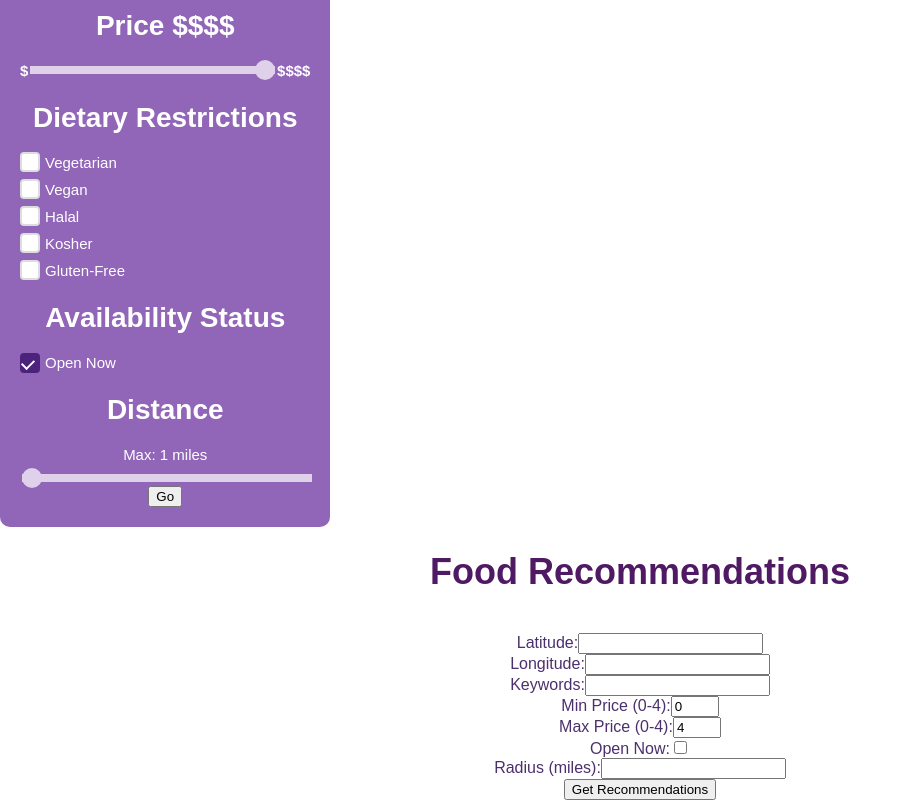
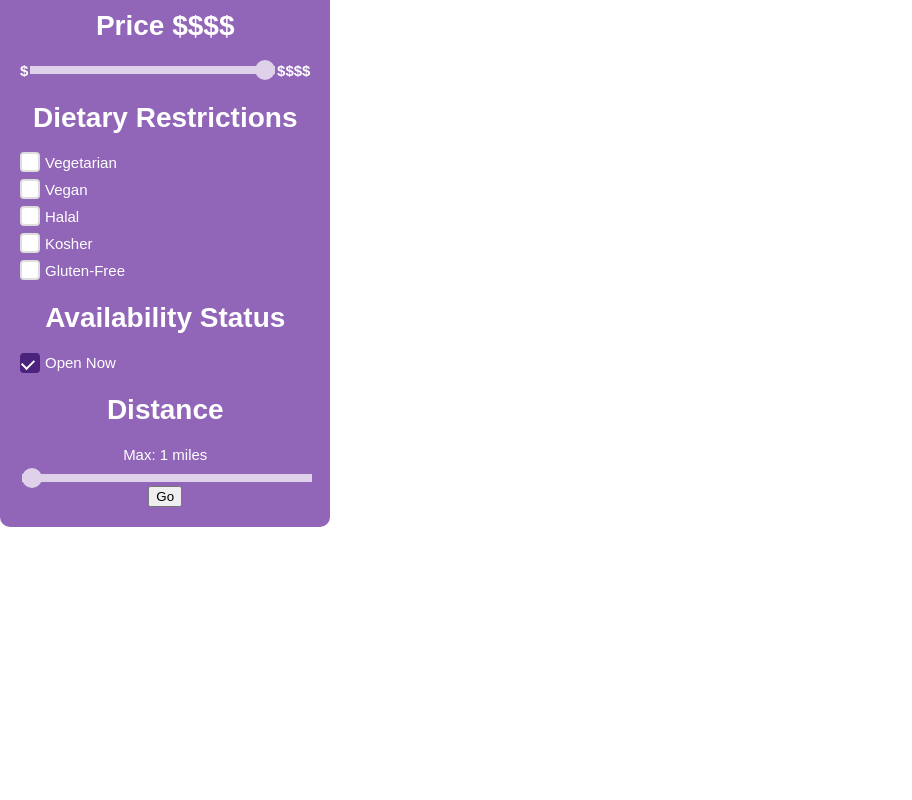
Before and after one commit to hcp-uw/Husky-Grumbl, a React (Create React App) app in the folder frontend/: page /explore-page in a window 1280 px wide. Shown: the part 716-1516 px from the top of the page, without its empty margins (0-912 px from the left). After the commit the page ends 1243 px from the top, so only its background shows below. Built offline with nearby package versions, Linux system fonts and the light colour scheme.

Commit message:
fixing stuff

```diff
--- a/frontend/src/App.js
+++ b/frontend/src/App.js
@@ -47,97 +47,6 @@ function App() {
           <Route path="/contact-us" element={<ContactUs />} />
           {/* Define other routes if needed */}
         </Routes>
-
-        {/* Form for getting food recommendations */}
-        <div className="App">
-          <h1>Food Recommendations</h1>
-          <form onSubmit={handleSubmit}>
-            <div>
-              <label>Latitude:</label>
-              <input
-                type="number"
-                step="any"
-                value={latitude}
-                onChange={(e) => setLatitude(e.target.value)}
-                required
-              />
-            </div>
-            <div>
-              <label>Longitude:</label>
-              <input
-                type="number"
-                step="any"
-                value={longitude}
-                onChange={(e) => setLongitude(e.target.value)}
-                required
-              />
-            </div>
-            <div>
-              <label>Keywords:</label>
-              <input
-                type="text"
-                value={keywords}
-                onChange={(e) => setKeywords(e.target.value)}
-              />
-            </div>
-            <div>
-              <label>Min Price (0-4):</label>
-              <input
-                type="number"
-                min="0"
-                max="4"
-                value={minPrice}
-                onChange={(e) => setMinPrice(Number(e.target.value))}
-              />
-            </div>
-            <div>
-              <label>Max Price (0-4):</label>
-              <input
-                type="number"
-                min="0"
-                max="4"
-                value={maxPrice}
-                onChange={(e) => setMaxPrice(Number(e.target.value))}
-              />
-            </div>
-            <div>
-              <label>Open Now:</label>
-              <input
-                type="checkbox"
-                checked={openNow}
-                onChange={(e) => setOpenNow(e.target.checked)}
-              />
-            </div>
-            <div>
-              <label>Radius (miles):</label>
-              <input
-                type="number"
-                value={radius}
-                onChange={(e) => setRadius(e.target.value)}
-              />
-            </div>
-            <button type="submit">Get Recommendations</button>
-          </form>
-
-          {/* Display recommendations */}
-          {recommendations.length > 0 && (
-            <div>
-              <h2>Recommended Restaurants</h2>
-              {recommendations.map((recommendation, index) => (
-                <RestaurantCard
-                  key={index}
-                  restaurantName={recommendation.name}
-                  cuisine={recommendation.cuisine || 'Unknown'}
-                  totalRatings={recommendation.total_user_ratings}
-                  distance={recommendation.distance}
-                  price={recommendation.price_level}
-                  rating={recommendation.rating}
-                  isOpen={recommendation.open_now ? 'Yes' : 'No'}
-                />
-              ))}
-            </div>
-          )}
-        </div>
       </div>
     </Router>
   );
--- a/frontend/src/ExplorePage.js
+++ b/frontend/src/ExplorePage.js
@@ -33,6 +33,8 @@ const ExplorePage = () => {
   const [minPrice, setMinPrice] = useState(0);      // minPrice by default set to $
   const [maxDistance, setMaxDistance] = useState(1); // distance slider in miles
   const [openNow, setOpenNow] = useState(true);      // Default to only open restaurants
+  const [showRecommendations, setShowRecommendations] = useState(false); // New state to control visibility
+
 
   // Combine cuisine preferences and dietary restrictions into a keywords string
   const getKeywords = () => {
@@ -108,6 +110,7 @@ const ExplorePage = () => {
         },
       });
       console.log("API response:", recommendations);
+      setShowRecommendations(true);
       //console.log("API response:", data);
       //setRecommendations(data); // Correctly set the recommendations state
     } catch (error) {
@@ -232,12 +235,9 @@ const ExplorePage = () => {
         </div>
 
         <div className="search-results">
-          <div className="search-bar-container">
-            <input type="text" placeholder="Search" className="search-bar" />
-            <button className="go-button">Go</button>
-          </div>
+
           {/* Display recommendations */}
-          {recommendations.length > 0 && (
+          {showRecommendations && recommendations.length > 0 && (
             <div>
               <h2>Recommended Restaurants</h2>
               {recommendations.map((recommendation, index) => (
```
